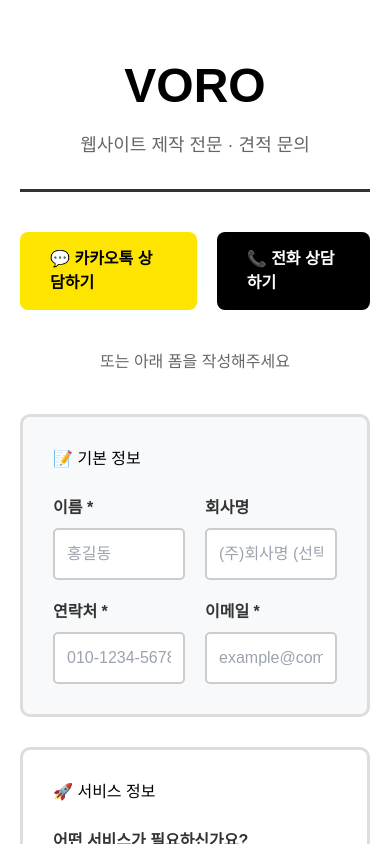
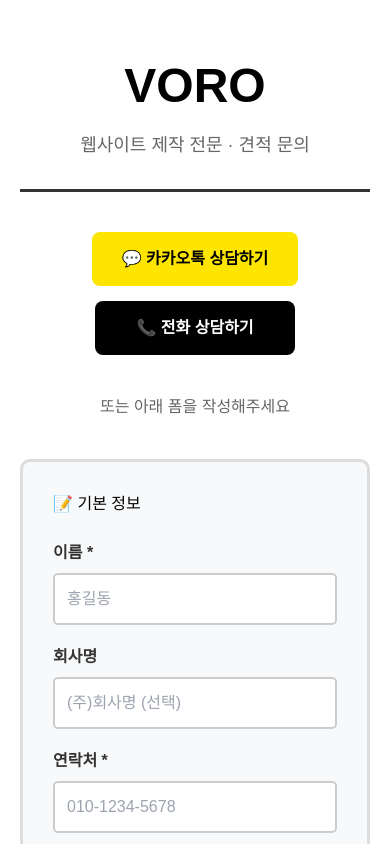
Before and after one commit to voro2520/voro, a Next.js app: page /contact in a window 390 px wide. Shown: the top 844 px of the page. Built offline with nearby package versions, Linux system fonts and the light colour scheme; no server answers.

Commit message:
문의하기 폼 개선: 타입 안전성, 반응형 디자인, 접근성 향상

```diff
--- a/src/app/api/contact/route.ts
+++ b/src/app/api/contact/route.ts
@@ -34,7 +34,7 @@ export async function POST(request: NextRequest) {
       console.log('회사:', formData.company || '개인');
       console.log('연락처:', formData.phone);
       console.log('이메일:', formData.email);
-      console.log('서비스 유형:', formData.serviceTypes?.join(', ') || '선택안함');
+      console.log('서비스 유형:', formData.serviceType || formData.serviceTypes?.join(', ') || '선택안함');
       console.log('프로젝트 유형:', formData.projectType || '선택안함');
       console.log('예산:', formData.budget || '선택안함');
       console.log('기간:', formData.period || '선택안함');
@@ -143,7 +143,9 @@ export async function POST(request: NextRequest) {
                   <tr>
                     <td style="padding: 12px 0; font-weight: 600; color: #333; width: 120px; vertical-align: top;">서비스 유형</td>
                     <td style="padding: 12px 0; color: #666;">
-                      ${formData.serviceTypes && formData.serviceTypes.length > 0
+                      ${formData.serviceType
+                        ? `<span style="background-color: #000; color: white; padding: 4px 12px; border-radius: 20px; font-size: 12px; margin-right: 8px; margin-bottom: 4px; display: inline-block; font-weight: 600;">${formData.serviceType}</span>`
+                        : formData.serviceTypes && formData.serviceTypes.length > 0
                         ? formData.serviceTypes.map((service: string) => `<span style="background-color: #000; color: white; padding: 4px 12px; border-radius: 20px; font-size: 12px; margin-right: 8px; margin-bottom: 4px; display: inline-block; font-weight: 600;">${service}</span>`).join(' ')
                         : '<span style="color: #999;">선택안함</span>'
                       }
@@ -223,7 +225,7 @@ export async function POST(request: NextRequest) {
 이메일: ${formData.email}
 
 === 프로젝트 정보 ===
-서비스 유형: ${formData.serviceTypes?.join(', ') || '선택안함'}
+서비스 유형: ${formData.serviceType || formData.serviceTypes?.join(', ') || '선택안함'}
 제작 유형: ${formData.projectType || '선택안함'}
 예상 예산: ${formData.budget || '선택안함'}
 완료 기간: ${formData.period || '선택안함'}
--- a/src/app/contact/page.tsx
+++ b/src/app/contact/page.tsx
@@ -16,15 +16,16 @@ export default function Contact() {
   const [isSubmitting, setIsSubmitting] = useState(false);
   const [submitMessage, setSubmitMessage] = useState('');
 
-  const handleInputChange = (e: any) => {
-    const { name, value, type, checked } = e.target;
+  const handleInputChange = (e: React.ChangeEvent<HTMLInputElement | HTMLSelectElement | HTMLTextAreaElement>) => {
+    const { name, value, type } = e.target;
+    const checked = (e.target as HTMLInputElement).checked;
     setFormData(prev => ({
       ...prev,
       [name]: type === 'checkbox' ? checked : value
     }));
   };
 
-  const handleSubmit = async (e: any) => {
+  const handleSubmit = async (e: React.FormEvent<HTMLFormElement>) => {
     e.preventDefault();
 
     if (!formData.name || !formData.phone || !formData.email) {
@@ -48,7 +49,8 @@ export default function Contact() {
         },
         body: JSON.stringify({
           ...formData,
-          serviceTypes: formData.serviceType ? [formData.serviceType] : []
+          serviceTypes: formData.serviceType ? [formData.serviceType] : [],
+          serviceType: formData.serviceType
         }),
       });
 
@@ -113,7 +115,9 @@ export default function Contact() {
       {/* Quick Contact */}
       <div style={{
         display: 'flex',
-        gap: '20px',
+        flexDirection: 'row',
+        flexWrap: 'wrap',
+        gap: '15px',
         justifyContent: 'center',
         marginBottom: '40px'
       }}>
@@ -129,7 +133,9 @@ export default function Contact() {
             textDecoration: 'none',
             borderRadius: '8px',
             fontWeight: 'bold',
-            fontSize: '16px'
+            fontSize: '16px',
+            minWidth: '200px',
+            textAlign: 'center'
           }}
         >
           💬 카카오톡 상담하기
@@ -144,7 +150,9 @@ export default function Contact() {
             textDecoration: 'none',
             borderRadius: '8px',
             fontWeight: 'bold',
-            fontSize: '16px'
+            fontSize: '16px',
+            minWidth: '200px',
+            textAlign: 'center'
           }}
         >
           📞 전화 상담하기
@@ -168,7 +176,12 @@ export default function Contact() {
         }}>
           <h2 style={{ marginBottom: '25px', color: 'black' }}>📝 기본 정보</h2>
 
-          <div style={{ display: 'grid', gridTemplateColumns: '1fr 1fr', gap: '20px', marginBottom: '20px' }}>
+          <div style={{
+            display: 'grid',
+            gridTemplateColumns: 'repeat(auto-fit, minmax(250px, 1fr))',
+            gap: '20px',
+            marginBottom: '20px'
+          }}>
             <div>
               <label htmlFor="name" style={{ display: 'block', marginBottom: '8px', fontWeight: 'bold', color: '#333' }}>
                 이름 *
@@ -219,7 +232,11 @@ export default function Contact() {
             </div>
           </div>
 
-          <div style={{ display: 'grid', gridTemplateColumns: '1fr 1fr', gap: '20px' }}>
+          <div style={{
+            display: 'grid',
+            gridTemplateColumns: 'repeat(auto-fit, minmax(250px, 1fr))',
+            gap: '20px'
+          }}>
             <div>
               <label htmlFor="phone" style={{ display: 'block', marginBottom: '8px', fontWeight: 'bold', color: '#333' }}>
                 연락처 *
@@ -299,7 +316,8 @@ export default function Contact() {
                 borderRadius: '5px',
                 background: 'white',
                 color: 'black',
-                boxSizing: 'border-box'
+                boxSizing: 'border-box',
+                cursor: 'pointer'
               }}
             >
               <option value="">선택해주세요</option>
@@ -368,9 +386,18 @@ export default function Contact() {
               name="agreePrivacy"
               checked={formData.agreePrivacy}
               onChange={handleInputChange}
-              style={{ width: '18px', height: '18px' }}
+              style={{
+                width: '18px',
+                height: '18px',
+                cursor: 'pointer',
+                accentColor: 'black'
+              }}
             />
-            <label htmlFor="agreePrivacy" style={{ color: '#333', fontWeight: '500' }}>
+            <label htmlFor="agreePrivacy" style={{
+              color: '#333',
+              fontWeight: '500',
+              cursor: 'pointer'
+            }}>
               개인정보 수집 및 이용에 동의합니다. *
             </label>
           </div>
```
